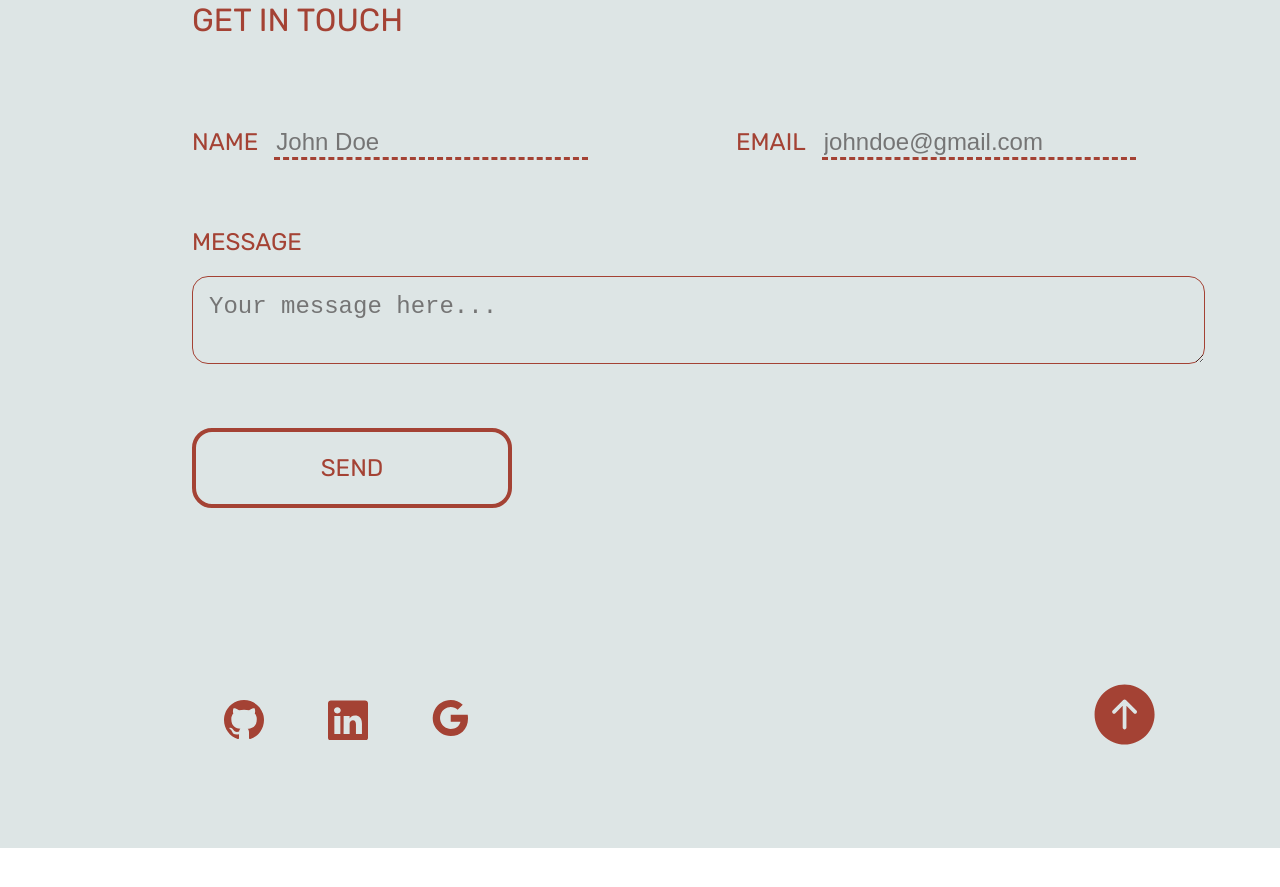
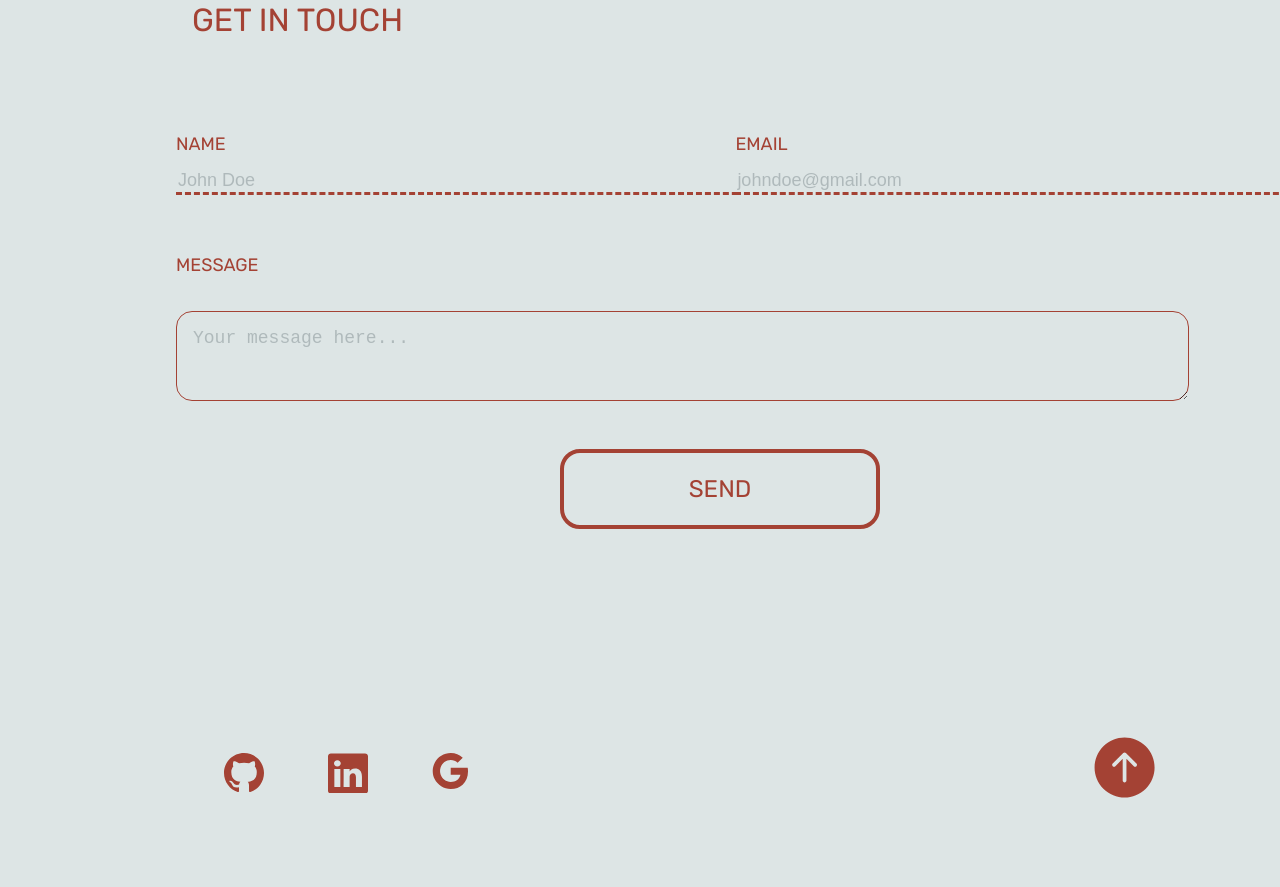
Before and after one commit to blimpim/Portfolio_page, a React (Vite) app: page / in a window 1280 px wide. Shown: the part 3860-4747 px from the top of the page. Before the commit the page ends 4708 px from the top, so only its background shows below. Built offline with nearby package versions, Linux system fonts and the light colour scheme.

Commit message:
web page done

```diff
--- a/src/components/Contact/Contact.scss
+++ b/src/components/Contact/Contact.scss
@@ -128,27 +128,50 @@ label {
       flex-direction: column;
 }
 }
+}
 
 .formItem {
   padding-bottom: 4rem;
+  label {
+    margin: auto;
+    padding-bottom: 1rem;
+    font-size: $h5-font-size;
+  }
+  input {
+  width: 80vw;
+  font-size: $h5-font-size;
+
   }
 
-  label {
+}
+#formText {
+  &>label {
     margin: auto;
   font-size: $h5-font-size;
-  }
 
-  .input {
-    min-width: 80vw;
-    padding-top: 1rem;
   }
 
   textarea {
     display: block;
-    margin: 2rem 0 2rem 0;
+    padding: 1rem 1rem 2rem 1rem;
+    margin: 0;
+    margin-top: 2rem;
+    font-size: $h5-font-size;
+  }
+
 }
 
   .Button {
     margin: 2rem auto 2rem auto;
   }
+
+
+  ::-ms-input-placeholder { /* Edge 12-18 */
+    color: $dark-gray;
+    opacity: 0.4;
   }
+
+  ::placeholder {
+    color: $dark-gray;
+    opacity: 0.4;
+  }
```
Lines whose indentation alone changed are shown as unchanged.
